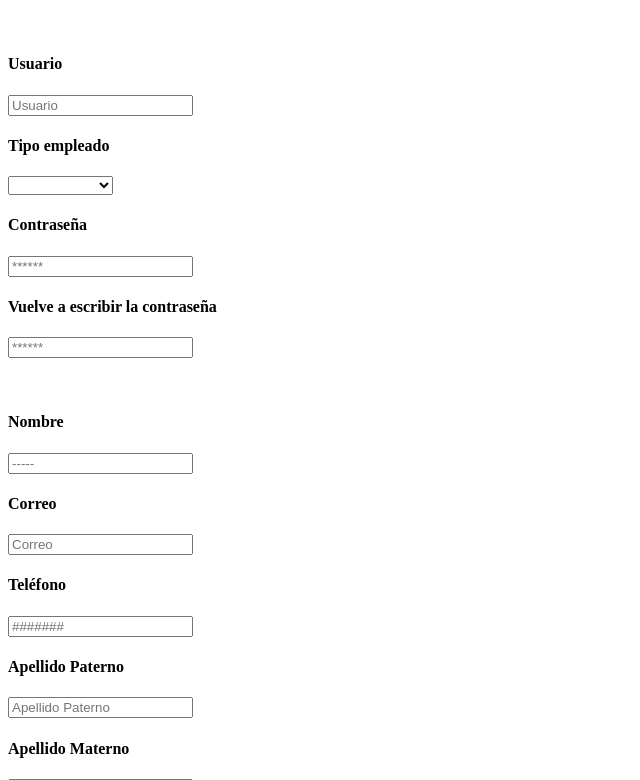
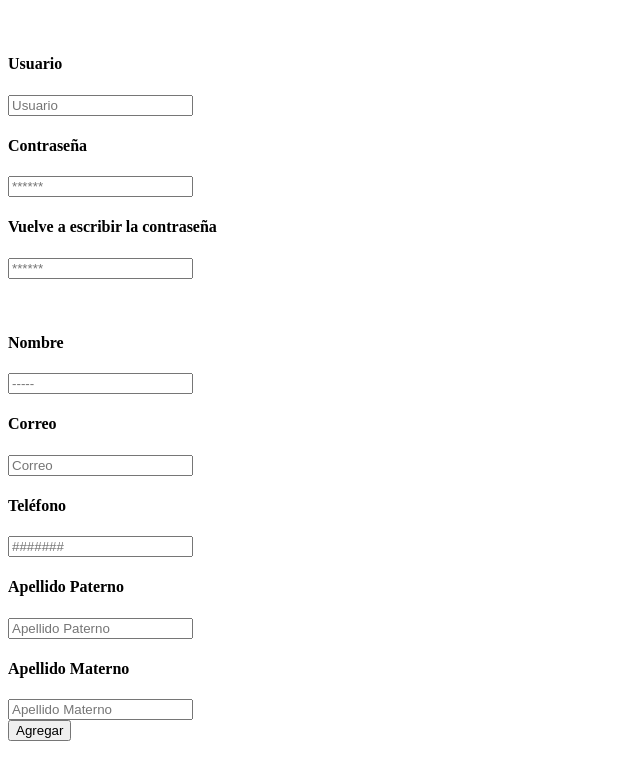
Before and after one commit to BryanP21/actividad, a PHP site: page /menuempleado.php in a window 1280 px wide. Shown: the top 780 px of the page, without its empty margins (0-640 px from the left). Run offline with PHP 8.4, Linux system fonts and the light colour scheme; the visitor is signed in with stand-in values (Sample User, id 1); data that the repository does not hold is empty.

Commit message:
cambios en menu

```diff
--- a/php/menuempleado.php
+++ b/php/menuempleado.php
@@ -30,14 +30,7 @@ $query = mysqli_query($link,$empleado);
 				<h4>Usuario</h4>
 				<input name='usuario' type='name' autocomplete="off" placeholder='Usuario' required />
 			</div>
-			<div class='field3'>
-				<h4>Tipo empleado</h4>
-				<select name='tipoempleado' required placeholder='Selecciona Rol' required>
-					<option selected disabled></option>
-					<option value="1">Administrador</option>
-					<option value="2">Empleado</option>
-				</select>
-			</div>
+
 			<div class='field'>
 				<h4>Contraseña</h4>
 				<input name='contrasena' type='password' autocomplete="off" autocomplete placeholder='******' required/>
```
